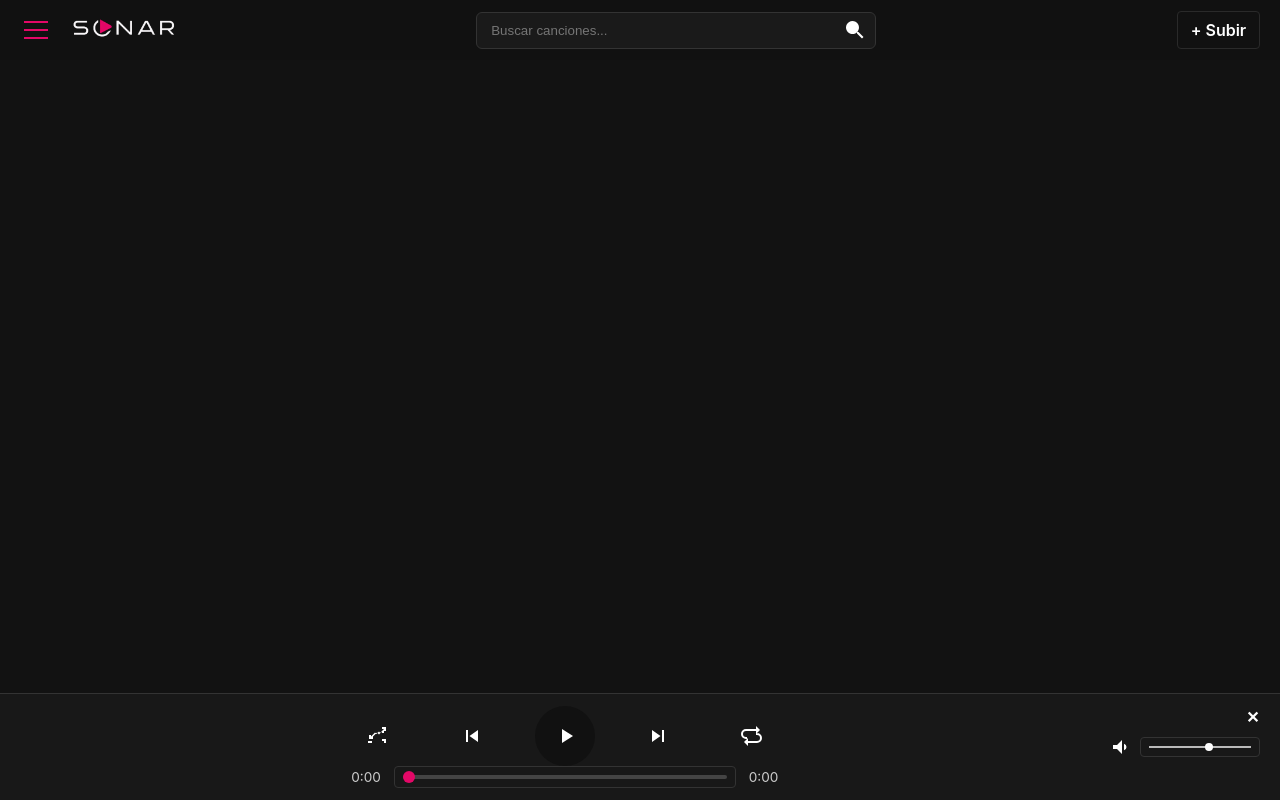
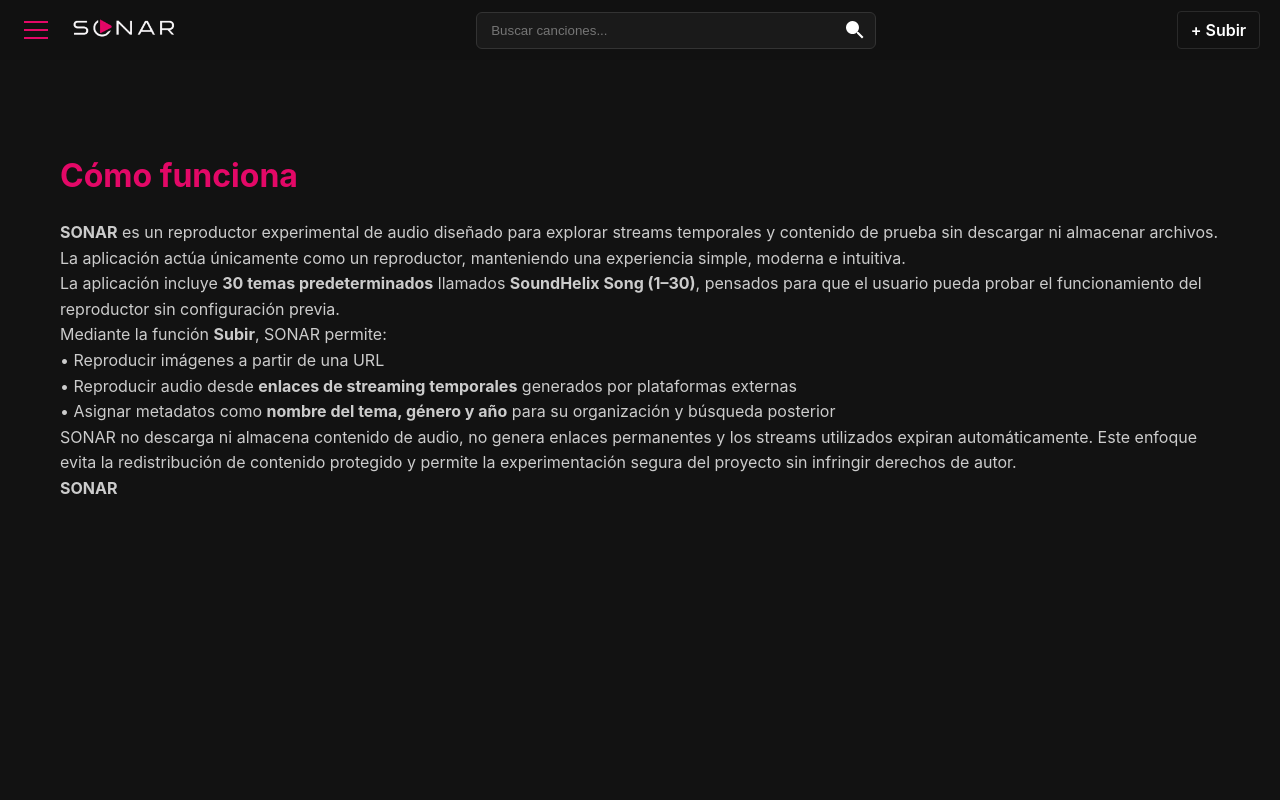
Before and after one commit to MarceloPerezGroh/SonarApp, a React (Vite) app in the folder Sonar-App-frontend/: page /comoFunciona in a window 1280 px wide. Shown: the top 800 px of the page. Built offline with nearby package versions, Linux system fonts and the light colour scheme.

Commit message:
feat: add "How it works" section

```diff
--- a/Sonar-App-frontend/src/App.tsx
+++ b/Sonar-App-frontend/src/App.tsx
@@ -10,6 +10,7 @@
 import AboutPage from "./pages/AboutPage";
 import LicenciaPage from "./pages/LicenciaPage";
 import VersionPage from "./pages/VersionPage";
+import ComoFunciona from "./pages/ComoFunciona";
 
 import "./styles/_variables.css";
 import "./styles/_base.css";
@@ -75,6 +76,7 @@
             <Route path="/about" element={<AboutPage />} />
             <Route path="/licencia" element={<LicenciaPage />} />
             <Route path="/version" element={<VersionPage />} />
+            <Route path="/comoFunciona" element={<ComoFunciona />} />
           </Routes>
         </main>
 
--- a/Sonar-App-frontend/src/layout/TopBar.tsx
+++ b/Sonar-App-frontend/src/layout/TopBar.tsx
@@ -124,16 +124,31 @@
           <Link to="/about" onClick={() => setMenuOpen(false)}>About</Link>
           <Link to="/licencia" onClick={() => setMenuOpen(false)}>Licencia</Link>
           <Link to="/version" onClick={() => setMenuOpen(false)}>Versión</Link>
+          <Link to="/comofunciona" onClick={() => setMenuOpen(false)}>Cómo funciona</Link>
         </div>
 
-        <hr className="sidebar-divider" />
+        <div className="sidebar-text">
+          <span className="sonar-highlight">SONAR</span>
+          <br />
+          <span className="sidebar-author">
+            Desarrollado por{" "}
+            <a
+              href="https://github.com/MarceloPerezGroh"
+              target="_blank"
+              rel="noopener noreferrer"
+            >
+              @MarceloPerezGroh
+            </a>
+          </span>
+          <br />
+          <span className="sidebar-muted">
+             Proyecto experimental
+             <br />
+             Uso demostrativo
+          </span>
+        </div>
+      <p className="sidebar-footer">© 2026 SONAR · Demo</p>
 
-        <div className="sidebar-text">
-          Acerca de <span className="sonar-highlight">SONAR</span> Comunicarte con MarceloPerezGroh
-          Desarrollador · Condiciones · Privacidad · Políticas y seguridad · Cómo funciona SONAR ·
-          Prueba funciones nuevas.
-        </div>
-        <p className="sidebar-footer">© 2026 Dev MarceloPerezGroh</p>
       </nav>
 
       {showUpload && <UploadTrackForm />}
--- a/Sonar-App-frontend/src/main.tsx
+++ b/Sonar-App-frontend/src/main.tsx
@@ -4,7 +4,7 @@
 import { BrowserRouter } from "react-router-dom";
 import App from "./App";
 import "./index.css"; // estilos globales
-import { AuthProvider } from "./hooks/useAuth"; // 👈 importamos el provider
+import { AuthProvider } from "./hooks/useAuth";
 
 const rootElement = document.getElementById("root");
 
--- a/Sonar-App-frontend/src/pages/AboutPage.tsx
+++ b/Sonar-App-frontend/src/pages/AboutPage.tsx
@@ -22,8 +22,8 @@
 
       <p>
         <strong>SONAR</strong> fue desarrollada por{" "}
-        <strong>Marcelo Pérez Groh</strong>, aplicando buenas prácticas de
-        desarrollo frontend, organización de componentes y diseño de interfaces,
+        <strong>Marcelo Pérez Groh</strong>, aplicando prácticas de
+        desarrollo organización de componentes y diseño de interfaces,
         con foco en la calidad del código y la experiencia de usuario.
       </p>
     </div>
--- /dev/null
+++ b/Sonar-App-frontend/src/pages/ComoFunciona.tsx
@@ -0,0 +1,49 @@
+import React from "react";
+import "../styles/page.css";
+
+const ComoFunciona: React.FC = () => {
+  return (
+    <div className="page-container">
+      <h1>Cómo funciona</h1>
+
+      <p>
+        <strong>SONAR</strong> es un reproductor experimental de audio diseñado
+        para explorar streams temporales y contenido de prueba sin descargar ni
+        almacenar archivos. La aplicación actúa únicamente como un reproductor,
+        manteniendo una experiencia simple, moderna e intuitiva.
+      </p>
+
+      <p>
+        La aplicación incluye <strong>30 temas predeterminados</strong> llamados{" "}
+        <strong>SoundHelix Song (1–30)</strong>, pensados para que el usuario
+        pueda probar el funcionamiento del reproductor sin configuración
+        previa.
+      </p>
+
+      <p>
+        Mediante la función <strong>Subir</strong>, SONAR permite:
+        <br />
+        • Reproducir imágenes a partir de una URL
+        <br />
+        • Reproducir audio desde <strong>enlaces de streaming temporales</strong>{" "}
+        generados por plataformas externas
+        <br />
+        • Asignar metadatos como <strong>nombre del tema, género y año</strong> para
+        su organización y búsqueda posterior
+      </p>
+
+
+      <p>
+        SONAR no descarga ni almacena contenido de audio, no genera enlaces
+        permanentes y los streams utilizados expiran automáticamente. Este
+        enfoque evita la redistribución de contenido protegido y permite la
+        experimentación segura del proyecto sin infringir derechos de autor.
+      </p>
+
+      <p><strong>SONAR</strong></p>
+
+    </div>
+  );
+};
+
+export default ComoFunciona;
--- a/Sonar-App-frontend/src/pages/VersionPage.tsx
+++ b/Sonar-App-frontend/src/pages/VersionPage.tsx
@@ -29,7 +29,7 @@
       <p>
         Versión actual: <strong>v1.9.0</strong>
         <br />
-        Última actualización: <strong>Enero - 2026</strong>
+        Última actualización: <strong> - 2026 -</strong>
       </p>
     </div>
   );
--- a/Sonar-App-frontend/src/styles/layout/top-bar.css
+++ b/Sonar-App-frontend/src/styles/layout/top-bar.css
@@ -142,7 +142,7 @@
 .sidebar-text {
   font-size: 14px;
   color: #ccc;
-  line-height: 1.6;
+  line-height: 1.5;
 }
 
 /* Footer */
```
Also changed, not shown: Sonar-App-frontend/src/components/Layout.tsx (deleted, +0 -27 lines).
